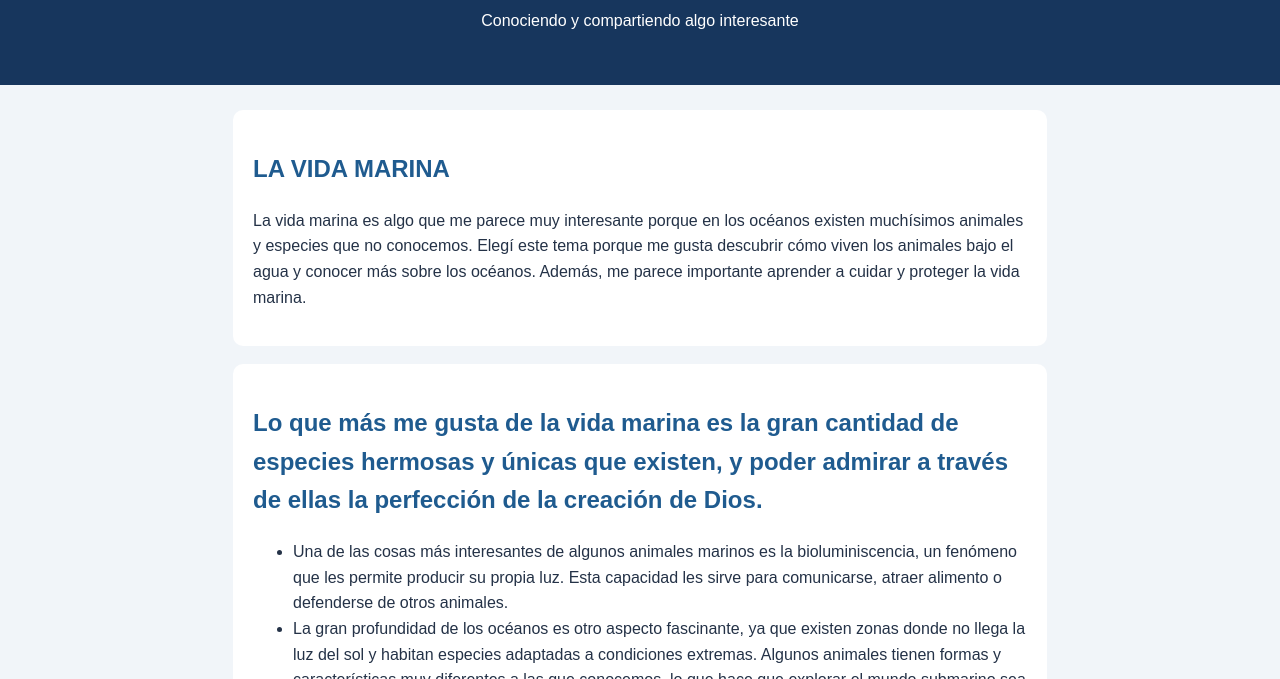
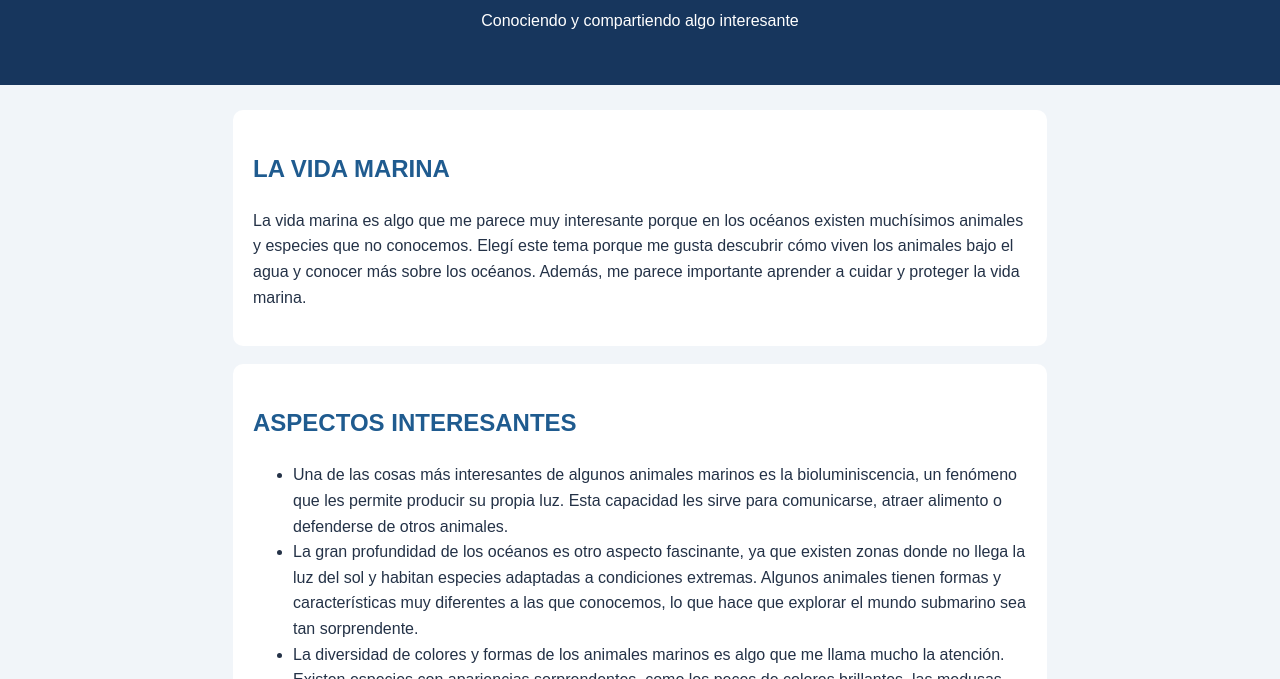
Before and after one commit to iarapiedrahita/Mi-Primer-Sitio, a plain HTML site: page index.html in a window 1280 px wide. Shown: the part 121-800 px from the top of the page. Drawn offline with Linux system fonts and the light colour scheme.

Commit message:
Update index.html

```diff
--- a/index.html
+++ b/index.html
@@ -19,7 +19,7 @@
     </section>
 
     <section>
-      <h2>Lo que más me gusta de la vida marina es la gran cantidad de especies hermosas y únicas que existen, y poder admirar a través de ellas la perfección de la creación de Dios.</h2>
+      <h2>ASPECTOS INTERESANTES</h2>
       <ul>
         <li>Una de las cosas más interesantes de algunos animales marinos es la bioluminiscencia, un fenómeno que les permite producir su propia luz. Esta capacidad les sirve para comunicarse, atraer alimento o defenderse de otros animales.</li>
         <li>La gran profundidad de los océanos es otro aspecto fascinante, ya que existen zonas donde no llega la luz del sol y habitan especies adaptadas a condiciones extremas. Algunos animales tienen formas y características muy diferentes a las que conocemos, lo que hace que explorar el mundo submarino sea tan sorprendente.</li>
```
